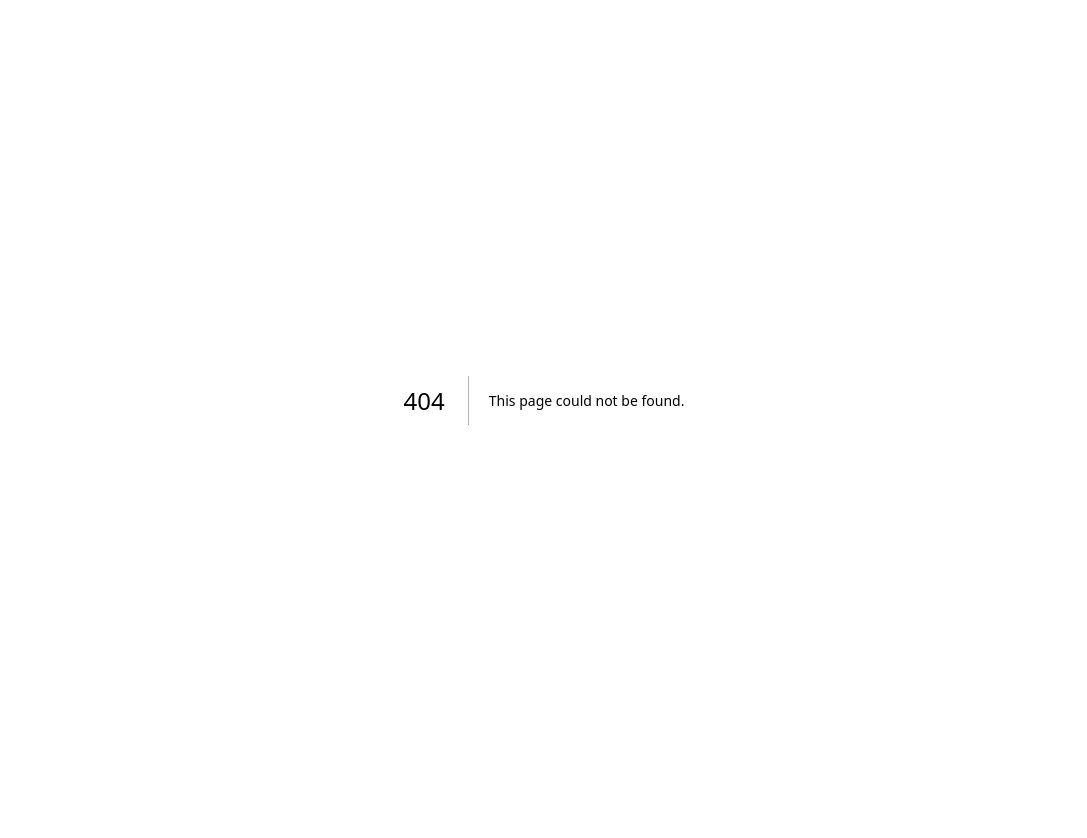
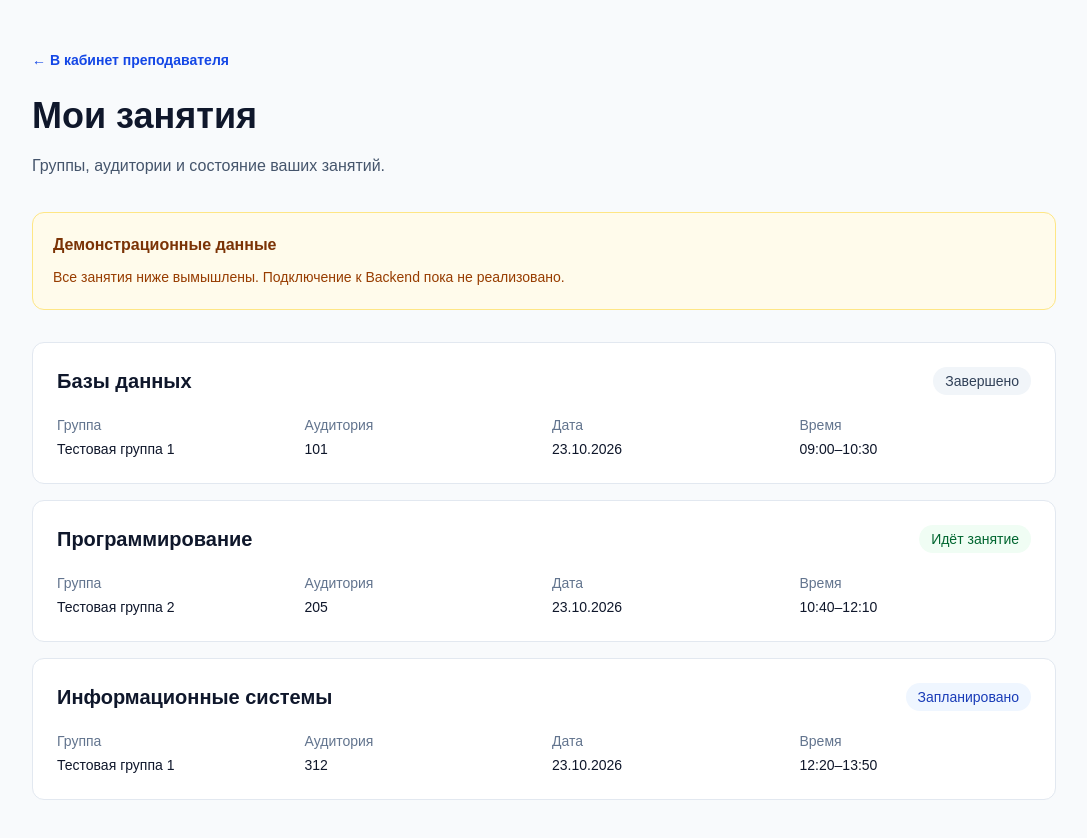
Before and after one commit to smart-attendance-project-guap/smart-attendance-frontend, a Next.js app: page /teacher/lessons in a window 1280 px wide. Before the commit this address had no page. Shown: the top 838 px of the page, without its empty margins (96-1183 px from the left). Before the commit the page ends 800 px from the top, so only its background shows below. Built offline with nearby package versions, Linux system fonts and the light colour scheme.

Commit message:
feat: add teacher lessons list with mock data

```diff
--- /dev/null
+++ b/app/teacher/lessons/mock-lessons.ts
@@ -0,0 +1,48 @@
+// Демонстрационные данные для разработки интерфейса.
+// Это не данные Backend и не согласованный формат API.
+
+export type LessonStatus = "planned" | "active" | "completed";
+
+export type TeacherLesson = {
+  id: string;
+  subject: string;
+  group: string;
+  classroom: string;
+  date: string;
+  startTime: string;
+  endTime: string;
+  status: LessonStatus;
+};
+
+export const mockLessons: TeacherLesson[] = [
+  {
+    id: "demo-1",
+    subject: "Базы данных",
+    group: "Тестовая группа 1",
+    classroom: "101",
+    date: "23.10.2026",
+    startTime: "09:00",
+    endTime: "10:30",
+    status: "completed",
+  },
+  {
+    id: "demo-2",
+    subject: "Программирование",
+    group: "Тестовая группа 2",
+    classroom: "205",
+    date: "23.10.2026",
+    startTime: "10:40",
+    endTime: "12:10",
+    status: "active",
+  },
+  {
+    id: "demo-3",
+    subject: "Информационные системы",
+    group: "Тестовая группа 1",
+    classroom: "312",
+    date: "23.10.2026",
+    startTime: "12:20",
+    endTime: "13:50",
+    status: "planned",
+  },
+];
--- /dev/null
+++ b/app/teacher/lessons/page.tsx
@@ -0,0 +1,95 @@
+import Link from "next/link";
+import { mockLessons } from "./mock-lessons";
+
+const statusLabels = {
+  planned: "Запланировано",
+  active: "Идёт занятие",
+  completed: "Завершено",
+};
+
+const statusStyles = {
+  planned: "bg-blue-50 text-blue-800",
+  active: "bg-green-50 text-green-800",
+  completed: "bg-slate-100 text-slate-700",
+};
+
+export default function TeacherLessonsPage() {
+  return (
+    <main
+      lang="ru"
+      className="min-h-screen bg-slate-50 px-6 py-12 text-slate-900"
+    >
+      <div className="mx-auto max-w-5xl">
+        <Link
+          href="/teacher"
+          className="text-sm font-semibold text-blue-700 underline-offset-4 hover:underline"
+        >
+          ← В кабинет преподавателя
+        </Link>
+
+        <h1 className="mt-6 text-3xl font-bold sm:text-4xl">
+          Мои занятия
+        </h1>
+
+        <p className="mt-4 leading-7 text-slate-600">
+          Группы, аудитории и состояние ваших занятий.
+        </p>
+
+        <div className="mt-8 rounded-xl border border-amber-200 bg-amber-50 p-5">
+          <p className="font-semibold text-amber-900">
+            Демонстрационные данные
+          </p>
+          <p className="mt-2 text-sm leading-6 text-amber-800">
+            Все занятия ниже вымышлены. Подключение к Backend
+            пока не реализовано.
+          </p>
+        </div>
+
+        <ul className="mt-8 space-y-4">
+          {mockLessons.map((lesson) => (
+            <li
+              key={lesson.id}
+              className="rounded-xl border border-slate-200 bg-white p-5 sm:p-6"
+            >
+              <div className="flex flex-col gap-3 sm:flex-row sm:items-start sm:justify-between">
+                <h2 className="min-w-0 break-words text-xl font-semibold">
+                  {lesson.subject}
+                </h2>
+
+                <span
+                  className={`self-start rounded-full px-3 py-1 text-sm font-medium ${statusStyles[lesson.status]}`}
+                >
+                  {statusLabels[lesson.status]}
+                </span>
+              </div>
+
+              <dl className="mt-5 grid gap-4 text-sm sm:grid-cols-2 lg:grid-cols-4">
+                <div>
+                  <dt className="text-slate-500">Группа</dt>
+                  <dd className="mt-1 font-medium">{lesson.group}</dd>
+                </div>
+
+                <div>
+                  <dt className="text-slate-500">Аудитория</dt>
+                  <dd className="mt-1 font-medium">{lesson.classroom}</dd>
+                </div>
+
+                <div>
+                  <dt className="text-slate-500">Дата</dt>
+                  <dd className="mt-1 font-medium">{lesson.date}</dd>
+                </div>
+
+                <div>
+                  <dt className="text-slate-500">Время</dt>
+                  <dd className="mt-1 font-medium">
+                    {lesson.startTime}–{lesson.endTime}
+                  </dd>
+                </div>
+              </dl>
+            </li>
+          ))}
+        </ul>
+      </div>
+    </main>
+  );
+}
```
